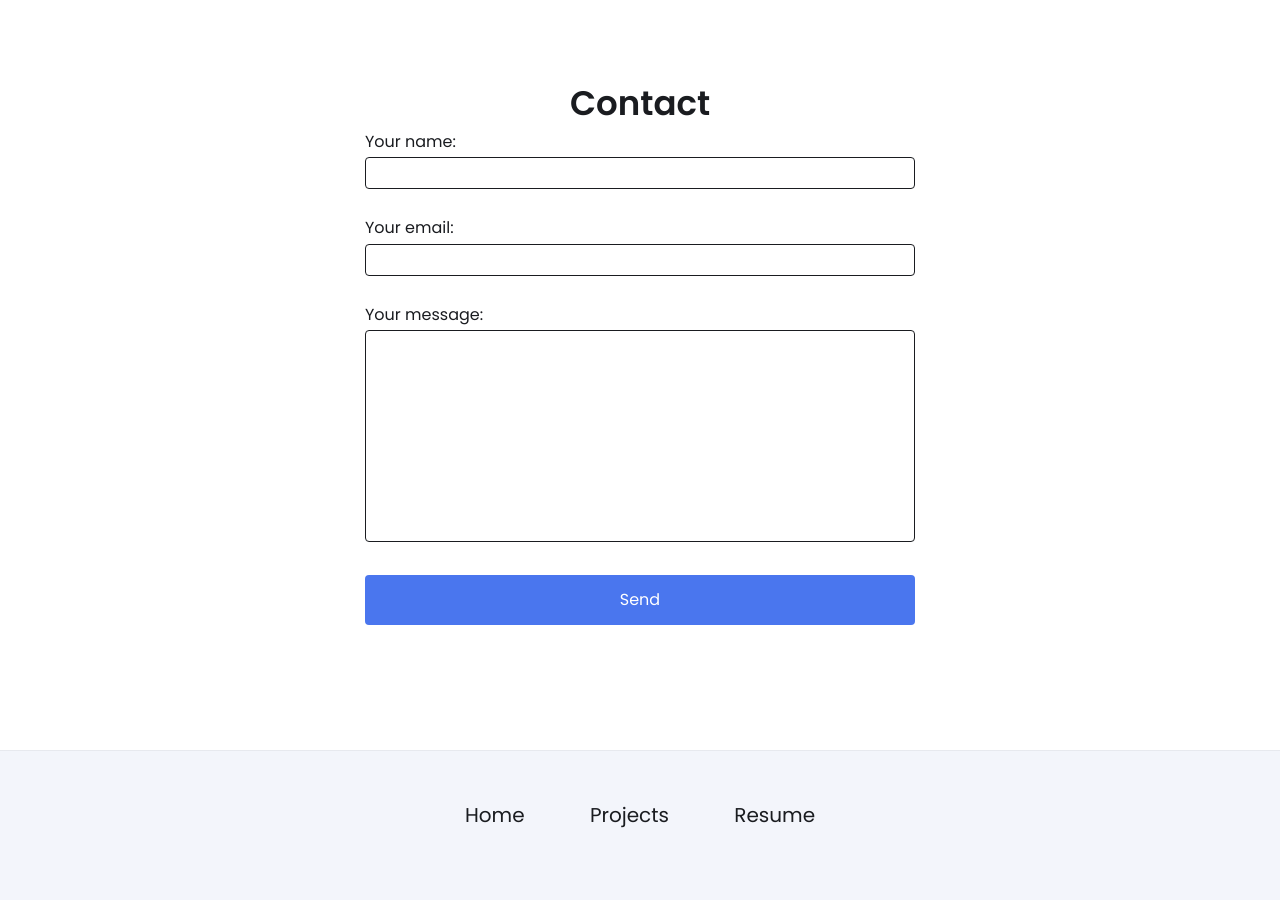
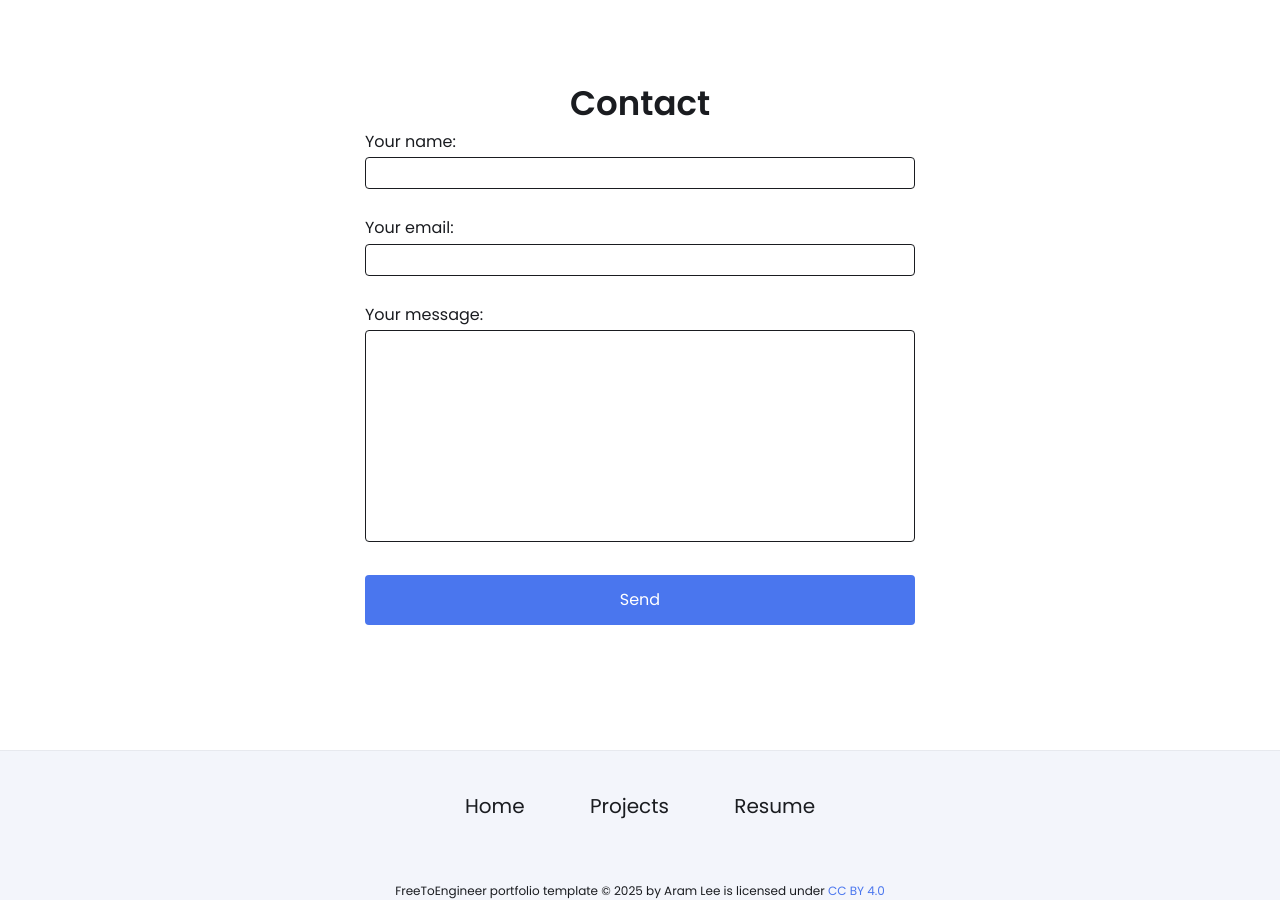
Before and after one commit to burtonrasmussen/burtonrasmussen.github.io, a Jekyll site: the page built from index.html, in a window 1280 px wide and 900 px high, scrolled down 2786 px. Built offline with Jekyll 4.4.1, drawn with Linux system fonts in a browser that asks for light colours.

Commit message:
Update footer.html

```diff
--- a/_includes/footer.html
+++ b/_includes/footer.html
@@ -13,6 +13,6 @@
         </div>
     </div>
     <div class="license">
-
+        <p>FreeToEngineer portfolio template © 2025 by Aram Lee is licensed under <a href="https://creativecommons.org/licenses/by/4.0/?ref=chooser-v1">CC BY 4.0</a></p>
     </div>
 </footer>
```
